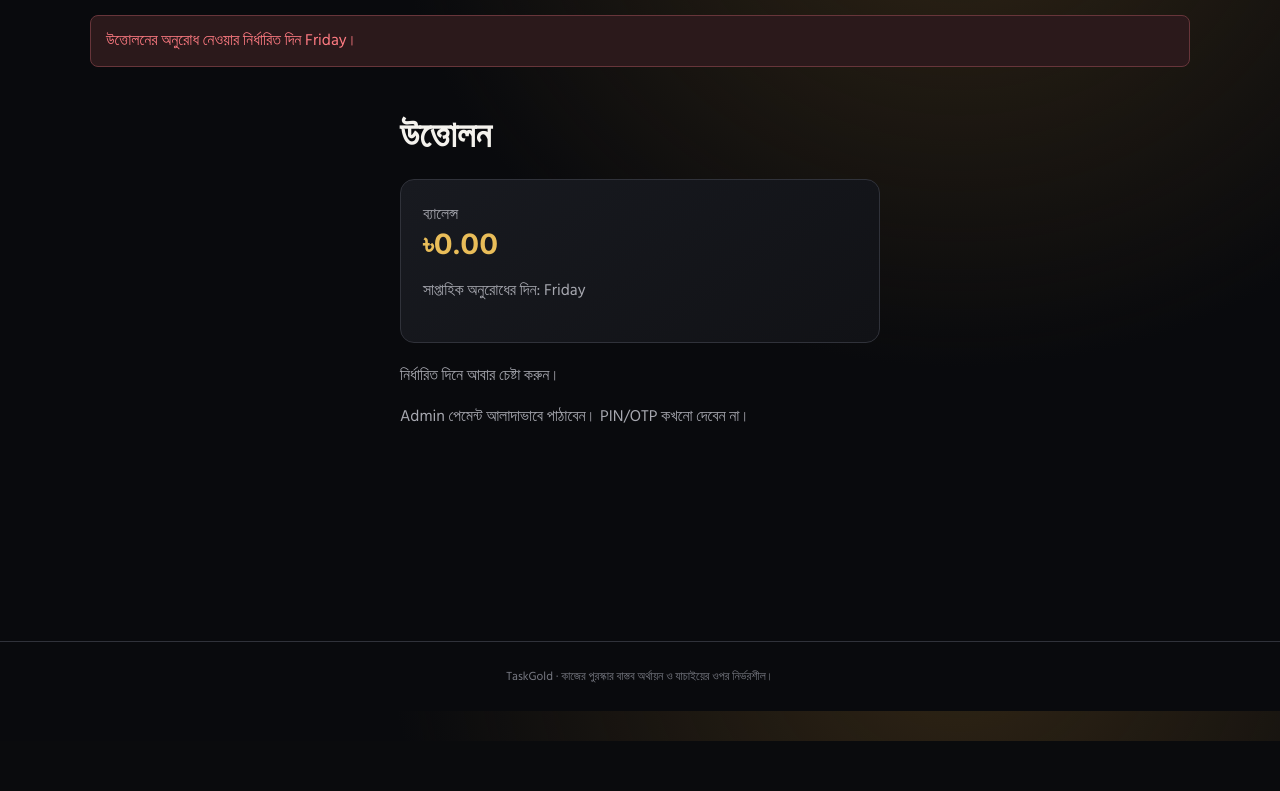
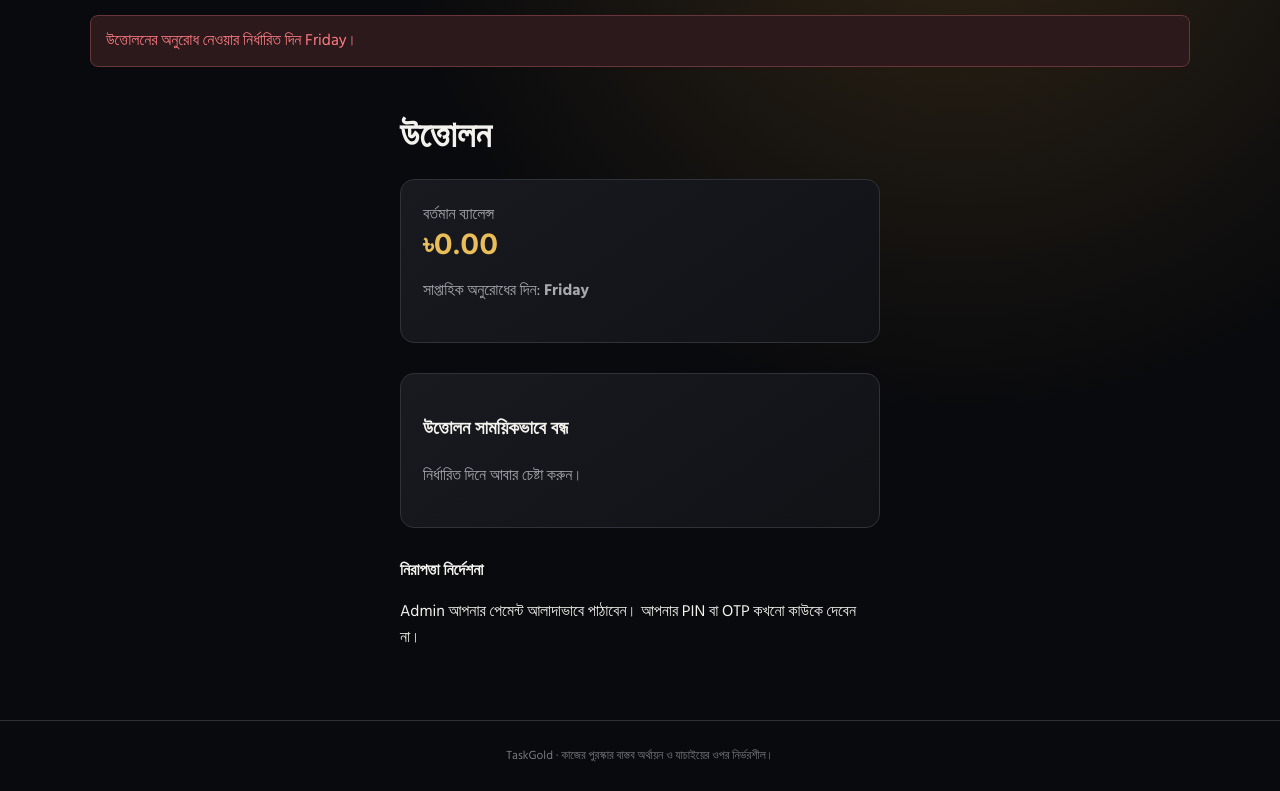
Before and after one commit to Monirul64/Earningbd, a Flask app: page /withdraw in a window 1280 px wide. Shown: the part 59-850 px from the top of the page. Before the commit the page ends 800 px from the top, so only its background shows below. Run offline with Flask 3, Linux system fonts and the light colour scheme; a user stored in the database is signed in; some libraries are stand-ins or nearby versions.

Commit message:
Refactor withdrawal form layout and content

```diff
--- a/templates/withdraw.html
+++ b/templates/withdraw.html
@@ -1 +1,91 @@
-{% extends "base.html" %}{% block content %}<section class="formwrap"><h1>উত্তোলন</h1><div class="pricebox">ব্যালেন্স <strong>{{ balance|money }}</strong><p>সাপ্তাহিক অনুরোধের দিন: {{ weekly_payout_day }}</p></div>{% if can_request %}<form class="formcard" method="post">{{ form.hidden_tag() }}{% for f in [form.amount,form.method,form.account_number] %}<label>{{ f.label }}{{ f(class_="input") }}</label>{% endfor %}{{ form.submit(class_="btn full") }}</form>{% else %}<p class="muted">নির্ধারিত দিনে আবার চেষ্টা করুন।</p>{% endif %}<p class="muted">Admin পেমেন্ট আলাদাভাবে পাঠাবেন। PIN/OTP কখনো দেবেন না।</p></section>{% endblock %}
+
+{% extends "base.html" %}
+
+{% block content %}
+<section class="formwrap">
+
+    <h1>উত্তোলন</h1>
+
+    <!-- Balance Information -->
+    <div class="pricebox">
+        <span>বর্তমান ব্যালেন্স</span>
+        <strong>{{ balance|money }}</strong>
+
+        <p>
+            <i class="icon-calendar"></i>
+            সাপ্তাহিক অনুরোধের দিন:
+            <b>{{ weekly_payout_day }}</b>
+        </p>
+    </div>
+
+    <!-- Withdrawal Form -->
+    {% if can_request %}
+
+        <form class="formcard" method="post">
+
+            {{ form.hidden_tag() }}
+
+            <h2>উত্তোলনের তথ্য দিন</h2>
+
+            <div class="form-group">
+                <label for="{{ form.amount.id }}">
+                    {{ form.amount.label.text }}
+                </label>
+                {{ form.amount(class_="input", placeholder="টাকার পরিমাণ লিখুন") }}
+
+                {% for error in form.amount.errors %}
+                    <small class="error">{{ error }}</small>
+                {% endfor %}
+            </div>
+
+            <div class="form-group">
+                <label for="{{ form.method.id }}">
+                    {{ form.method.label.text }}
+                </label>
+                {{ form.method(class_="input") }}
+
+                {% for error in form.method.errors %}
+                    <small class="error">{{ error }}</small>
+                {% endfor %}
+            </div>
+
+            <div class="form-group">
+                <label for="{{ form.account_number.id }}">
+                    {{ form.account_number.label.text }}
+                </label>
+                {{ form.account_number(
+                    class_="input",
+                    placeholder="পেমেন্ট অ্যাকাউন্ট নম্বর লিখুন"
+                ) }}
+
+                {% for error in form.account_number.errors %}
+                    <small class="error">{{ error }}</small>
+                {% endfor %}
+            </div>
+
+            {{ form.submit(class_="btn full") }}
+
+        </form>
+
+    {% else %}
+
+        <div class="notice">
+            <h3>উত্তোলন সাময়িকভাবে বন্ধ</h3>
+            <p class="muted">
+                নির্ধারিত দিনে আবার চেষ্টা করুন।
+            </p>
+        </div>
+
+    {% endif %}
+
+    <!-- Security Notice -->
+    <div class="security-notice">
+        <strong>নিরাপত্তা নির্দেশনা</strong>
+        <p>
+            Admin আপনার পেমেন্ট আলাদাভাবে পাঠাবেন।
+            আপনার PIN বা OTP কখনো কাউকে দেবেন না।
+        </p>
+    </div>
+
+</section>
+{% endblock %}
```
